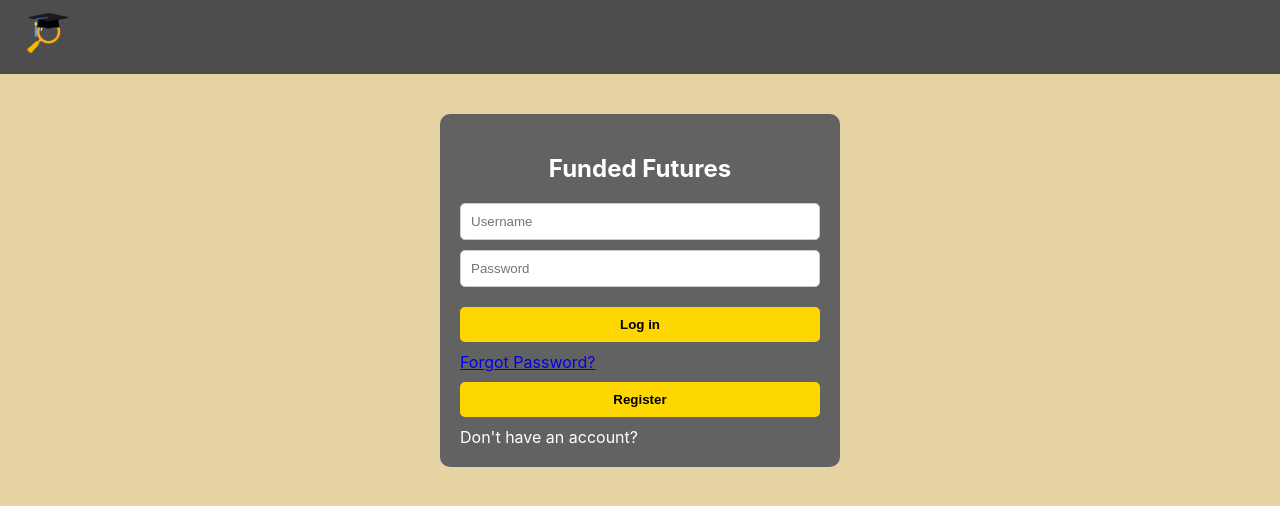
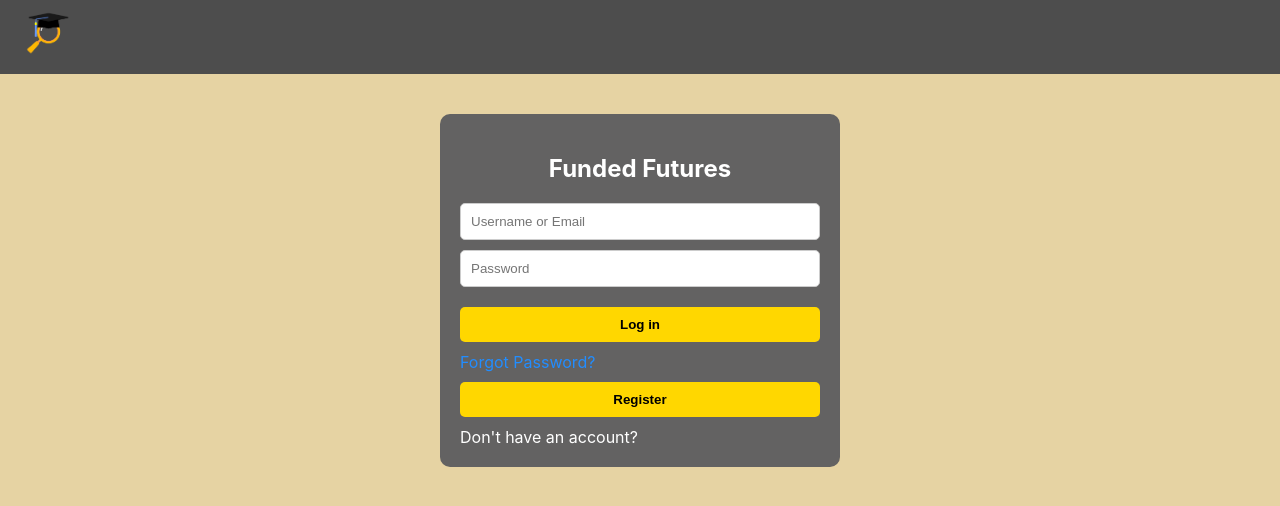
Before and after one commit to nardsxx/Funded-Futures-Org_Web, a React (Create React App) app: page / in a window 1280 px wide. Shown: the top 506 px of the page. Built offline with nearby package versions, Linux system fonts and the light colour scheme; no server answers.

Commit message:
can login using email and username

```diff
--- a/src/Login.css
+++ b/src/Login.css
@@ -182,3 +182,19 @@ button{
     background-color: rgba(0, 0, 0, 0.5);
     z-index: 999;
 }
+
+.forgot-password {
+    color: #228dff;
+    text-decoration: none;
+    transition: color 0.3s ease, text-decoration 0.3s ease;
+}
+
+.forgot-password:hover {
+    color: #1879e0;
+    text-decoration: underline;
+}
+
+.forgot-password:focus {
+    outline: none;
+    text-decoration: underline;
+}
--- a/src/Login.js
+++ b/src/Login.js
@@ -1,19 +1,16 @@
 import React, { useState, useEffect } from 'react';
 import { useNavigate } from 'react-router-dom';
-import { signInWithEmailAndPassword } from 'firebase/auth';
+import { signInWithEmailAndPassword, sendPasswordResetEmail, onAuthStateChanged } from 'firebase/auth';
 import { collection, query, where, getDocs } from 'firebase/firestore';
 import { auth, db } from './firebase';
-import { onAuthStateChanged } from 'firebase/auth';
 import './Login.css';
-import { sendPasswordResetEmail } from 'firebase/auth';
-
 
 function Login() {
-  const [username, setUsername] = useState('');
+  const [usernameOrEmail, setUsernameOrEmail] = useState('');
   const [password, setPassword] = useState('');
   const [error, setError] = useState('');
   const [loading, setLoading] = useState(false);
-  const [resetUsername, setResetUsername] = useState('');
+  const [resetUsernameOrEmail, setResetUsernameOrEmail] = useState('');
   const [showReset, setShowReset] = useState(false);
   const navigate = useNavigate();
 
@@ -29,8 +26,12 @@ function Login() {
 
   const handleLogin = async () => {
     setLoading(true);
+    setError('');
     try {
-      const q = query(collection(db, 'organization'), where('orgUsername', '==', username));
+      let userEmail = usernameOrEmail;
+
+      if (!usernameOrEmail.includes('@')) {
+        const q = query(collection(db, 'organization'), where('orgUsername', '==', usernameOrEmail));
         const querySnapshot = await getDocs(q);
 
         if (querySnapshot.empty) {
@@ -40,21 +41,27 @@ function Login() {
         }
 
         const userDoc = querySnapshot.docs[0];
-      const userEmail = userDoc.data().orgEmail;
+        userEmail = userDoc.data().orgEmail;
+      }
 
       await signInWithEmailAndPassword(auth, userEmail, password);
       console.log('Organization logged in');
       navigate('/app');
     } catch (error) {
       console.error('Error logging in:', error);
-      setError('Failed to log in. Please check your username and password.');
+      setError('Failed to log in. Please check your username/email and password.');
+    } finally {
       setLoading(false);
     }
   };
 
   const handlePasswordReset = async () => {
+    setError('');
     try {
-      const q = query(collection(db, 'organization'), where('orgUsername', '==', resetUsername));
+      let userEmail = resetUsernameOrEmail;
+
+      if (!resetUsernameOrEmail.includes('@')) {
+        const q = query(collection(db, 'organization'), where('orgUsername', '==', resetUsernameOrEmail));
         const querySnapshot = await getDocs(q);
 
         if (querySnapshot.empty) {
@@ -63,11 +70,12 @@ function Login() {
         }
 
         const userDoc = querySnapshot.docs[0];
-      const userEmail = userDoc.data().orgEmail;
+        userEmail = userDoc.data().orgEmail;
+      }
 
       await sendPasswordResetEmail(auth, userEmail);
       setError('Password reset email sent successfully.');
-      setShowReset(false)
+      setShowReset(false);
     } catch (error) {
       console.error('Error sending password reset email:', error);
       setError('Failed to send password reset email.');
@@ -86,9 +94,9 @@ function Login() {
         {error && <p className="error">{error}</p>}
         <input
           type="text"
-          placeholder="Username"
-          value={username}
-          onChange={(e) => setUsername(e.target.value)}
+          placeholder="Username or Email"
+          value={usernameOrEmail}
+          onChange={(e) => setUsernameOrEmail(e.target.value)}
         />
         <input
           type="password"
@@ -99,14 +107,13 @@ function Login() {
         <button onClick={handleLogin}>
           {loading ? <div className="loading-animation"></div> : 'Log in'}
         </button>
-        <a href="#!" onClick={() => setShowReset(true)} className="forgot-password-link">
+        <a href="#!" onClick={() => setShowReset(true)} className="forgot-password">
           Forgot Password?
         </a>
         <button className="register-link" onClick={() => navigate('/register')}>
           Register
         </button>
         Don't have an account?
-
       </div>
 
       {showReset && (
@@ -116,16 +123,15 @@ function Login() {
             <h3>Reset Password</h3>
             <input
               type="text"
-              placeholder="Enter Username"
-              value={resetUsername}
-              onChange={(e) => setResetUsername(e.target.value)}
+              placeholder="Enter Username or Email"
+              value={resetUsernameOrEmail}
+              onChange={(e) => setResetUsernameOrEmail(e.target.value)}
             />
             <button onClick={handlePasswordReset}>Send Reset Email</button>
             <button onClick={() => setShowReset(false)}>Cancel</button>
           </div>
         </>
       )}
-
     </div>
   );
 }
--- a/src/StudentList.js
+++ b/src/StudentList.js
@@ -201,8 +201,8 @@ function StudentList() {
                             <p><strong>Program Type:</strong> {program.programType}</p>
                             <p><strong>Date Added:</strong> {formatTimestamp(program.dateAdded)}</p>
                             <p><strong>Last Updated:</strong> {formatTimestamp(program.lastUpdated)}</p>
+                            <p><strong>Slots:</strong> {program.slots}</p>
                             <p><strong>Applied:</strong> {program.applied}</p>
-                            <p><strong>Slots:</strong> {program.slots}</p>
                         </div>
 
                         <div className="prog-modal-column">
```
Lines whose indentation alone changed are shown as unchanged.
